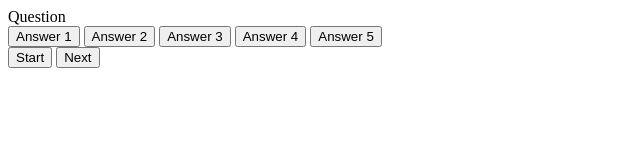
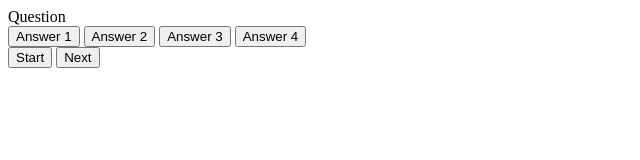
Before and after one commit to phucnv-hcm/quizappsample, a plain HTML site: page index.html in a window 1280 px wide. Shown: the whole page, without its empty margins (0-640 px from the left). Drawn offline with Linux system fonts and the light colour scheme.

Commit message:
change layout

```diff
--- a/index.html
+++ b/index.html
@@ -14,7 +14,6 @@
                 <button class="btn">Answer 2</button>
                 <button class="btn">Answer 3</button>
                 <button class="btn">Answer 4</button>
-                <button class="btn">Answer 5</button>
             </div>
         </div>
         <div class="controls">
```
